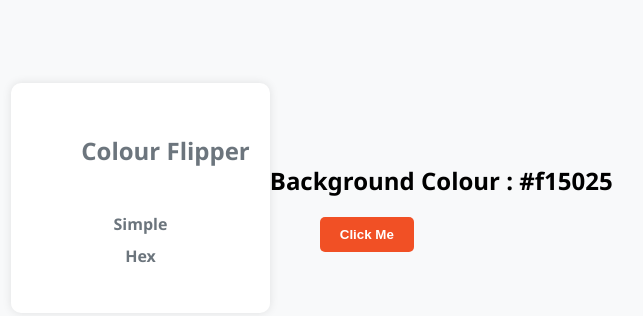
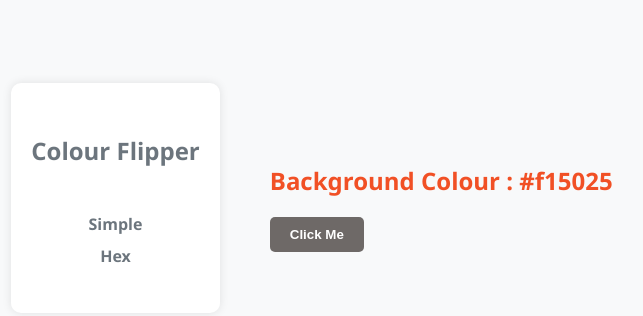
Before and after one commit to t0m0h1/JS-Colour-Flipper, a plain HTML site: page index.html in a window 1280 px wide. Shown: the part 202-518 px from the top of the page, without its empty margins (328-971 px from the left). Drawn offline with Linux system fonts and the light colour scheme.

Commit message:
Update style.css with h2 styles

```diff
--- a/style.css
+++ b/style.css
@@ -46,16 +46,23 @@ body {
 h4 {
     color: #6c757d;
     margin-bottom: 20px;
-    margin-left: 50px;
     font-size: 24px;
     font-weight: 700;
 
 }
 
+h2 {
+    color: #f15025;
+    margin-bottom: 20px;
+    margin-left: 50px;
+    font-size: 24px;
+    font-weight: 700;
+}
+
 button {
     padding: 10px 20px;
     border: none;
-    background-color: #f15025;
+    background-color: #6e6967;
     color: #ffffff;
     font-weight: 600;
     border-radius: 5px;
```
